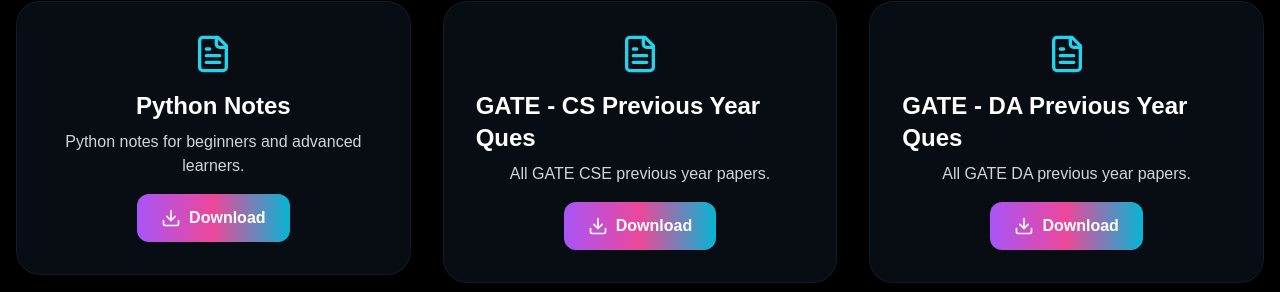
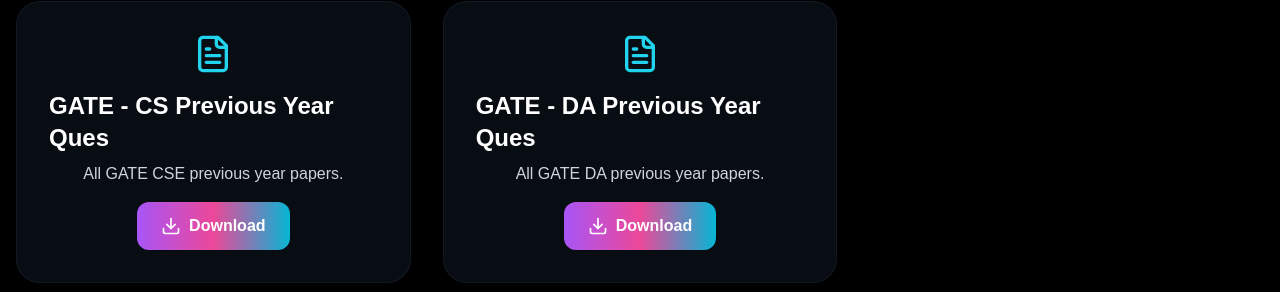
Before and after one commit to ydvvdinesh/finalseen, a Next.js app: page /econtent in a window 1280 px wide. Shown: the part 405-697 px from the top of the page. Built offline with nearby package versions, Linux system fonts and the light colour scheme; no server answers.

Commit message:
Resizing the images

```diff
--- a/app/econtent/page.tsx
+++ b/app/econtent/page.tsx
@@ -5,11 +5,6 @@ import { BookOpen, FileText, Download, Star } from "lucide-react"
 import Header from "@/components/header"
 
 const sections = [
-	{
-		title: "Python Notes",
-		description: "Python notes for beginners and advanced learners.",
-		link: "/downloads/python-notes.pdf",
-	},
 	{
 		title: "GATE - CS Previous Year Ques",
 		description: "All GATE CSE previous year papers.",
@@ -20,7 +15,12 @@ const sections = [
 		description: "All GATE DA previous year papers.",
 		link: "/downloads/Data Science and Artificial Intelligence (DA).zip",
 	},
-/*	{
+	/*{
+		title: "Python Notes",
+		description: "Python notes for beginners and advanced learners.",
+		link: "/downloads/python-notes.pdf",
+	},*/
+	/*	{
 		title: "Algorithms Notes",
 		description: "Algorithm theory and practice notes.",
 		link: "/downloads/algorithms-notes.pdf",
```
